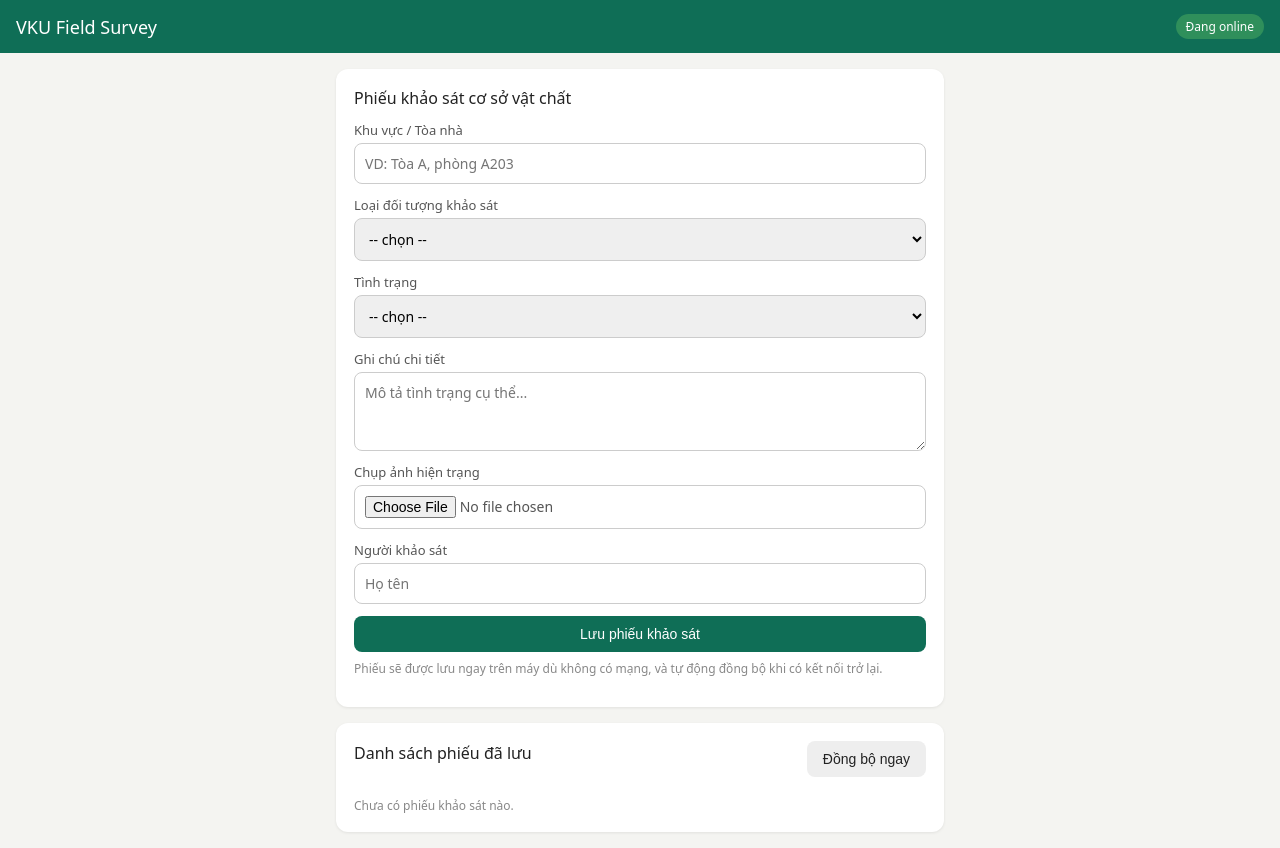
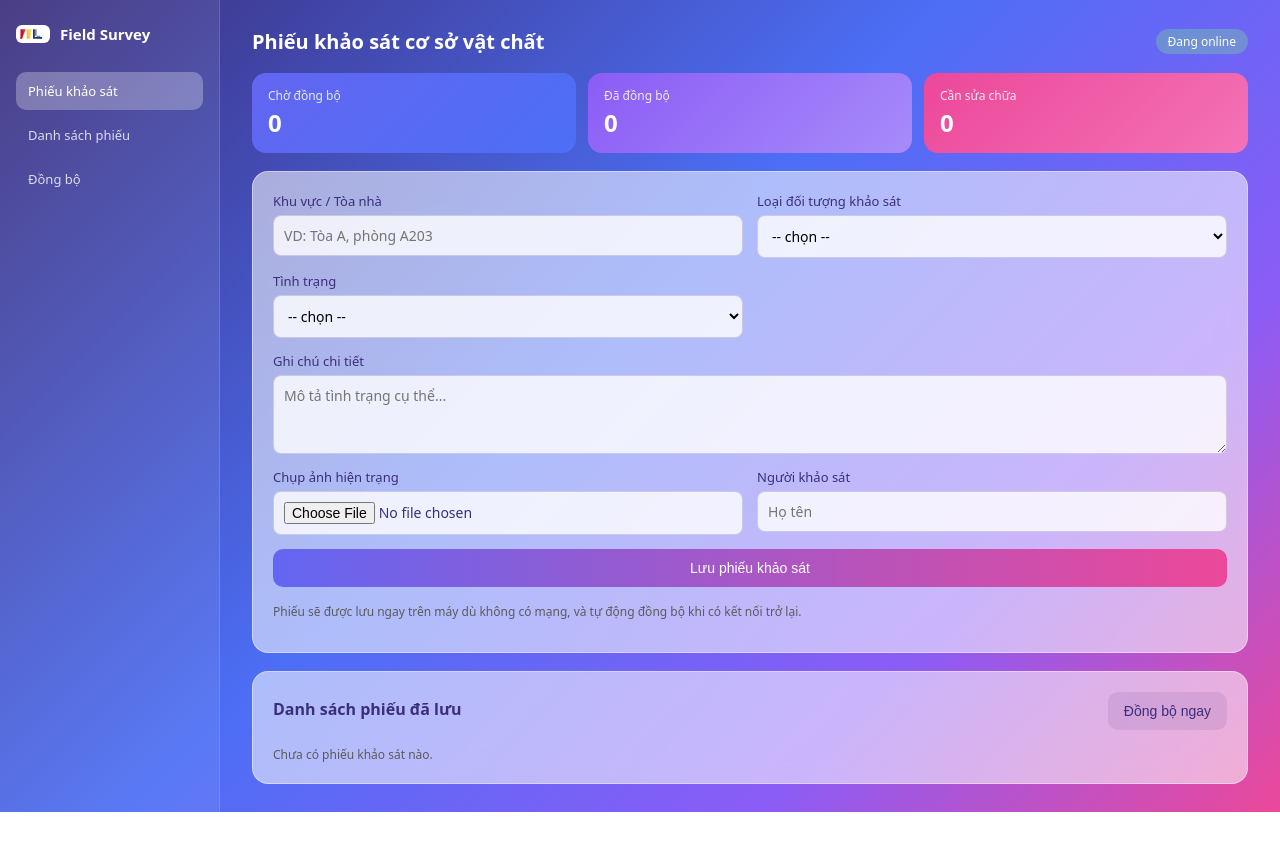
Before and after one commit to tranthithulam0510-max/MiniProject1, a website built with Vite: page index.html in a window 1280 px wide. After the commit the page ends 812 px from the top, so only its background shows below. Built offline with nearby package versions, Linux system fonts and the light colour scheme; files whose address does not match are found by name.

Commit message:
Update UI: gradient sidebar + VKU logo

```diff
--- a/dev-dist/sw.js
+++ b/dev-dist/sw.js
@@ -81,7 +81,7 @@ define(['./workbox-b9db2e3b'], (function (workbox) { 'use strict';
     "revision": "3ca0b8505b4bec776b69afdba2768812"
   }, {
     "url": "index.html",
-    "revision": "0.upvoopfl7b8"
+    "revision": "0.lo0flhk1as"
   }], {});
   workbox.cleanupOutdatedCaches();
   workbox.registerRoute(new workbox.NavigationRoute(workbox.createHandlerBoundToURL("index.html"), {
--- a/index.html
+++ b/index.html
@@ -3,20 +3,52 @@
 <head>
   <meta charset="UTF-8" />
   <meta name="viewport" content="width=device-width, initial-scale=1.0, viewport-fit=cover" />
-  <meta name="theme-color" content="#0f6e56" />
+  <meta name="theme-color" content="#3B2E7A" />
   <title>VKU Field Survey</title>
   <link rel="stylesheet" href="/src/style.css" />
 </head>
 <body>
-  <header class="topbar">
-    <h1>VKU Field Survey</h1>
+  <div class="app-shell">
+    <aside class="sidebar">
+      <div class="brand">
+        <img src="/icons/vku-logo.svg" alt="VKU" class="brand-logo" />
+        <span class="brand-name">Field Survey</span>
+      </div>
+      <nav class="nav">
+        <a class="nav-item active" href="#">
+          <span class="nav-label">Phiếu khảo sát</span>
+        </a>
+        <a class="nav-item" href="#records-list">
+          <span class="nav-label">Danh sách phiếu</span>
+        </a>
+        <a class="nav-item" href="#" id="sync-nav-btn">
+          <span class="nav-label">Đồng bộ</span>
+        </a>
+      </nav>
+    </aside>
+
+    <main class="main">
+      <header class="main-header">
+        <h1>Phiếu khảo sát cơ sở vật chất</h1>
         <span id="net-status" class="badge">...</span>
       </header>
 
-  <main class="container">
-    <form id="survey-form" class="card">
-      <h2>Phiếu khảo sát cơ sở vật chất</h2>
+      <section class="stat-row">
+        <div class="stat-card stat-pending">
+          <span class="stat-label">Chờ đồng bộ</span>
+          <span class="stat-value" id="stat-pending">0</span>
+        </div>
+        <div class="stat-card stat-synced">
+          <span class="stat-label">Đã đồng bộ</span>
+          <span class="stat-value" id="stat-synced">0</span>
+        </div>
+        <div class="stat-card stat-broken">
+          <span class="stat-label">Cần sửa chữa</span>
+          <span class="stat-value" id="stat-broken">0</span>
+        </div>
+      </section>
 
+      <form id="survey-form" class="glass-card">
         <label>Khu vực / Tòa nhà
           <input type="text" name="building" required placeholder="VD: Tòa A, phòng A203" />
         </label>
@@ -40,7 +72,7 @@
           </select>
         </label>
 
-      <label>Ghi chú chi tiết
+        <label class="full-row">Ghi chú chi tiết
           <textarea name="notes" rows="3" placeholder="Mô tả tình trạng cụ thể..."></textarea>
         </label>
 
@@ -52,11 +84,11 @@
           <input type="text" name="surveyor" required placeholder="Họ tên" />
         </label>
 
-      <button type="submit" class="btn-primary">Lưu phiếu khảo sát</button>
-      <p class="hint">Phiếu sẽ được lưu ngay trên máy dù không có mạng, và tự động đồng bộ khi có kết nối trở lại.</p>
+        <button type="submit" class="btn-primary full-row">Lưu phiếu khảo sát</button>
+        <p class="hint full-row">Phiếu sẽ được lưu ngay trên máy dù không có mạng, và tự động đồng bộ khi có kết nối trở lại.</p>
       </form>
 
-    <section class="card">
+      <section class="glass-card" id="records-section">
         <div class="section-head">
           <h2>Danh sách phiếu đã lưu</h2>
           <button id="sync-btn" class="btn-secondary">Đồng bộ ngay</button>
@@ -64,6 +96,7 @@
         <ul id="records-list"></ul>
       </section>
     </main>
+  </div>
 
   <script type="module" src="/src/main.js"></script>
 </body>
--- a/src/main.js
+++ b/src/main.js
@@ -55,6 +55,8 @@ async function renderRecords() {
   const records = await getAllRecords()
   list.innerHTML = ''
 
+  updateStats(records)
+
   if (records.length === 0) {
     list.innerHTML = '<li class="hint">Chưa có phiếu khảo sát nào.</li>'
     return
@@ -71,6 +73,17 @@ async function renderRecords() {
   }
 }
 
+// Cập nhật 3 ô thống kê ở đầu trang
+function updateStats(records) {
+  const pendingEl = document.getElementById('stat-pending')
+  const syncedEl = document.getElementById('stat-synced')
+  const brokenEl = document.getElementById('stat-broken')
+  if (!pendingEl) return
+
+  pendingEl.textContent = records.filter(r => r.status === 'pending').length
+  syncedEl.textContent = records.filter(r => r.status === 'synced').length
+  brokenEl.textContent = records.filter(r => r.condition === 'hong' || r.condition === 'can_sua').length
+}
 // ---------- Đồng bộ dữ liệu lên server khi có mạng ----------
 async function syncPending() {
   if (!navigator.onLine) return
--- a/src/style.css
+++ b/src/style.css
@@ -2,84 +2,145 @@
 body {
   margin: 0;
   font-family: system-ui, -apple-system, "Segoe UI", Roboto, sans-serif;
-  background: #f4f4f1;
+  min-height: 100vh;
+  background: linear-gradient(135deg, #3B2E7A 0%, #4C6EF5 45%, #8B5CF6 75%, #EC4899 100%);
   color: #222;
 }
-.topbar {
+
+.app-shell {
+  display: flex;
+  min-height: 100vh;
+}
+
+.sidebar {
+  width: 220px;
+  flex-shrink: 0;
+  padding: 24px 16px;
+  background: rgba(255,255,255,0.08);
+  border-right: 1px solid rgba(255,255,255,0.15);
+  display: flex;
+  flex-direction: column;
+  gap: 28px;
+}
+.brand {
   display: flex;
   align-items: center;
+  gap: 10px;
+}
+.brand-logo { width: 34px; height: auto; border-radius: 6px; background: #fff; padding: 3px; }
+.brand-name { color: #fff; font-weight: 600; font-size: 15px; }
+
+.nav { display: flex; flex-direction: column; gap: 6px; }
+.nav-item {
+  display: flex;
+  align-items: center;
+  padding: 10px 12px;
+  border-radius: 10px;
+  color: rgba(255,255,255,0.8);
+  font-size: 13px;
+  text-decoration: none;
+  transition: background 0.15s;
+}
+.nav-item:hover { background: rgba(255,255,255,0.15); }
+.nav-item.active { background: rgba(255,255,255,0.28); color: #fff; font-weight: 500; }
+
+.main {
+  flex: 1;
+  padding: 28px 32px;
+  display: flex;
+  flex-direction: column;
+  gap: 18px;
+  min-width: 0;
+}
+.main-header {
+  display: flex;
   justify-content: space-between;
-  padding: 14px 16px;
-  background: #0f6e56;
-  color: #fff;
-  position: sticky;
-  top: 0;
-  z-index: 10;
+  align-items: center;
 }
-.topbar h1 { font-size: 18px; margin: 0; font-weight: 500; }
+.main-header h1 { color: #fff; font-size: 20px; font-weight: 600; margin: 0; }
 .badge {
   font-size: 12px;
-  padding: 4px 10px;
+  padding: 4px 12px;
   border-radius: 999px;
-  background: rgba(255,255,255,0.15);
+  background: rgba(255,255,255,0.25);
+  color: #fff;
 }
-.badge.online { background: #2f8f5b; }
-.badge.offline { background: #a33; }
+.badge.online { background: rgba(120, 220, 150, 0.35); }
+.badge.offline { background: rgba(240, 100, 100, 0.35); }
 
-.container {
-  max-width: 640px;
-  margin: 0 auto;
-  padding: 16px;
-  display: flex;
-  flex-direction: column;
-  gap: 16px;
+.stat-row {
+  display: grid;
+  grid-template-columns: repeat(3, 1fr);
+  gap: 12px;
 }
-.card {
-  background: #fff;
-  border-radius: 12px;
-  padding: 18px;
-  box-shadow: 0 1px 3px rgba(0,0,0,0.08);
+.stat-card {
+  border-radius: 14px;
+  padding: 14px 16px;
+  color: #fff;
 }
-.card h2 { font-size: 16px; margin: 0 0 12px; font-weight: 500; }
+.stat-label { display: block; font-size: 12px; opacity: 0.85; }
+.stat-value { display: block; font-size: 24px; font-weight: 600; margin-top: 2px; }
+.stat-pending { background: linear-gradient(135deg, #6366F1, #4C6EF5); }
+.stat-synced { background: linear-gradient(135deg, #8B5CF6, #A78BFA); }
+.stat-broken { background: linear-gradient(135deg, #EC4899, #F472B6); }
+
+.glass-card {
+  background: rgba(255,255,255,0.55);
+  backdrop-filter: blur(14px);
+  -webkit-backdrop-filter: blur(14px);
+  border: 1px solid rgba(255,255,255,0.4);
+  border-radius: 16px;
+  padding: 20px;
+  display: grid;
+  grid-template-columns: 1fr 1fr;
+  gap: 14px;
+}
+.glass-card h2 { grid-column: 1/3; font-size: 16px; margin: 0 0 4px; font-weight: 600; color: #3B2E7A; }
+.full-row { grid-column: 1/3; }
+
 label {
   display: block;
   font-size: 13px;
-  color: #555;
-  margin-bottom: 12px;
+  color: #3B2E7A;
+  font-weight: 500;
 }
 input, select, textarea {
   display: block;
   width: 100%;
-  margin-top: 4px;
+  margin-top: 5px;
   padding: 10px;
   font-size: 14px;
-  border: 1px solid #ccc;
+  border: 1px solid rgba(59,46,122,0.2);
   border-radius: 8px;
+  background: rgba(255,255,255,0.8);
   font-family: inherit;
 }
+
 .btn-primary, .btn-secondary {
   border: none;
-  border-radius: 8px;
-  padding: 10px 16px;
+  border-radius: 10px;
+  padding: 11px 16px;
   font-size: 14px;
   cursor: pointer;
 }
-.btn-primary { background: #0f6e56; color: #fff; width: 100%; }
-.btn-secondary { background: #eee; color: #222; }
-.hint { font-size: 12px; color: #888; margin-top: 8px; }
+.btn-primary { background: linear-gradient(90deg, #6366F1, #EC4899); color: #fff; width: 100%; font-weight: 500; }
+.btn-secondary { background: rgba(59,46,122,0.1); color: #3B2E7A; }
+.hint { font-size: 12px; color: #5b5b5b; margin-top: 2px; }
 
 .section-head {
+  grid-column: 1/3;
   display: flex;
   justify-content: space-between;
   align-items: center;
-  margin-bottom: 12px;
 }
-#records-list { list-style: none; padding: 0; margin: 0; display: flex; flex-direction: column; gap: 8px; }
+#records-list { grid-column: 1/3; list-style: none; padding: 0; margin: 0; display: flex; flex-direction: column; gap: 8px; }
 .record-item {
-  border: 1px solid #eee;
-  border-radius: 8px;
+  border: 1px solid rgba(59,46,122,0.15);
+  background: rgba(255,255,255,0.5);
+  border-radius: 10px;
   padding: 10px 12px;
   font-size: 13px;
+  color: #3B2E7A;
   display: flex;
   justify-content: space-between;
   align-items: center;
@@ -87,9 +148,17 @@ input, select, textarea {
 }
 .status-pill {
   font-size: 11px;
-  padding: 3px 8px;
+  padding: 3px 10px;
   border-radius: 999px;
   white-space: nowrap;
 }
-.status-pending { background: #f6e2a1; color: #7a5b00; }
-.status-synced { background: #cdeccb; color: #1e6b1a; }
+.status-pending { background: #FAEEDA; color: #854F0B; }
+.status-synced { background: #EAF3DE; color: #3B6D11; }
+
+@media (max-width: 720px) {
+  .app-shell { flex-direction: column; }
+  .sidebar { width: 100%; flex-direction: row; align-items: center; padding: 14px 16px; }
+  .nav { flex-direction: row; }
+  .glass-card, .stat-row { grid-template-columns: 1fr; }
+  .main { padding: 20px; }
+}
```
Also changed, not shown: public/vku-logo.svg (added). Lines whose indentation alone changed are shown as unchanged.
